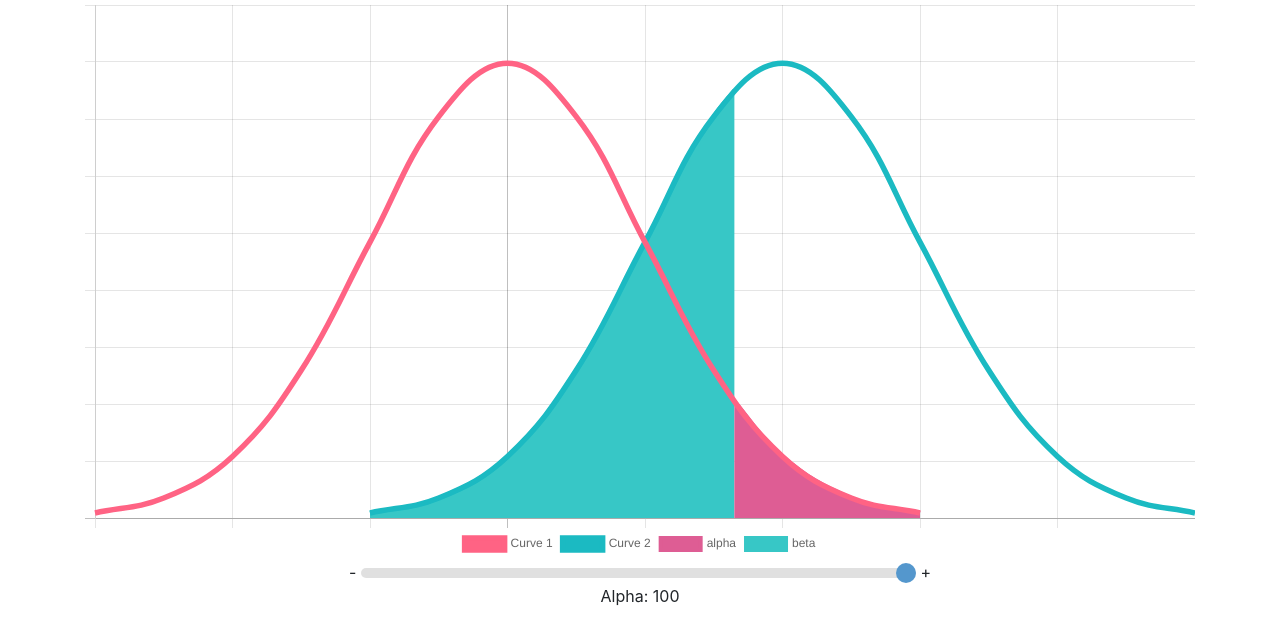
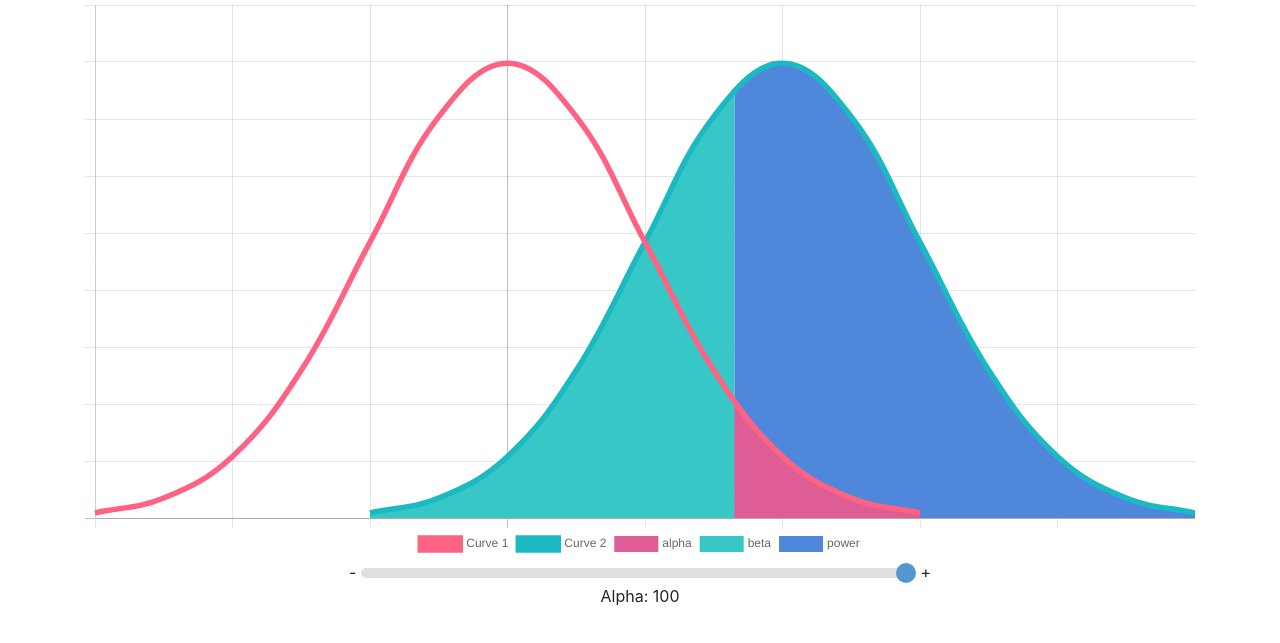
Before and after one commit to Fletcher-Climate-Group/alpha-beta-visualization, a plain HTML site: page index.html in a window 1280 px wide. Shown: the part 57-700 px from the top of the page. Drawn offline with nearby package versions, Linux system fonts and the light colour scheme.

Commit message:
added power highlight

```diff
--- a/index.html
+++ b/index.html
@@ -20,7 +20,7 @@
     <!--styles-->
     <link rel="stylesheet" href="css/style.css">
 
-    <title>Chart</title>
+    <title>Alpha and Beta Visualization</title>
 </head>
 
 <body>
@@ -50,8 +50,6 @@
     </div>
 
     <script src="js/script.js"></script>
-
-
 </body>
 
 </html>
--- a/js/script.js
+++ b/js/script.js
@@ -72,14 +72,17 @@ function createBeta(mean, stdev, z) {
 }
 
 //createAB: updates the alpha and beta datasets on the chart
-function createAB(commonX) {
+function createAlphaBetaPower(commonX) {
     alphaZ = (commonX - curve1.mean) / curve1.stdev
     betaZ = (commonX - curve2.mean) / curve2.stdev
+
     alpha = createAlpha(curve1.mean, curve1.stdev, alphaZ)
     beta = createBeta(curve2.mean, curve2.stdev, betaZ)
+    power = createAlpha(curve2.mean, curve2.stdev, betaZ)
 
     chart.data.datasets[2].data = alpha
     chart.data.datasets[3].data = beta
+    chart.data.datasets[4].data = power
 
     chart.update()
 }
@@ -124,6 +127,14 @@ var chart = new Chart(myChart, {
                 borderWidth: 4,
                 pointRadius: 0,
             },
+            //power highlight initial setup
+            {
+                label: 'power',
+                borderColor: '#4f87db',
+                backgroundColor: '#4f87db',
+                borderWidth: 4,
+                pointRadius: 0,
+            },
         ],
     },
     options: {
@@ -161,7 +172,7 @@ var chart = new Chart(myChart, {
 });
 
 //creates the initial alpha and beta highlight
-createAB(curve1.mean + curve1.stdev * 1.65)
+createAlphaBetaPower(curve1.mean + curve1.stdev * 1.65)
 
 //variables and function for slider
 var slider = document.getElementById("alphaRange")
@@ -174,5 +185,5 @@ slider.oninput = function () {
     endPoint = curve1.mean + curve1.stdev * numStdev
     startPoint = curve1.mean + curve1.stdev * 1.65
 
-    createAB(endPoint - (this.value / 100) * (endPoint - startPoint))
+    createAlphaBetaPower(endPoint - (this.value / 100) * (endPoint - startPoint))
 }
```
